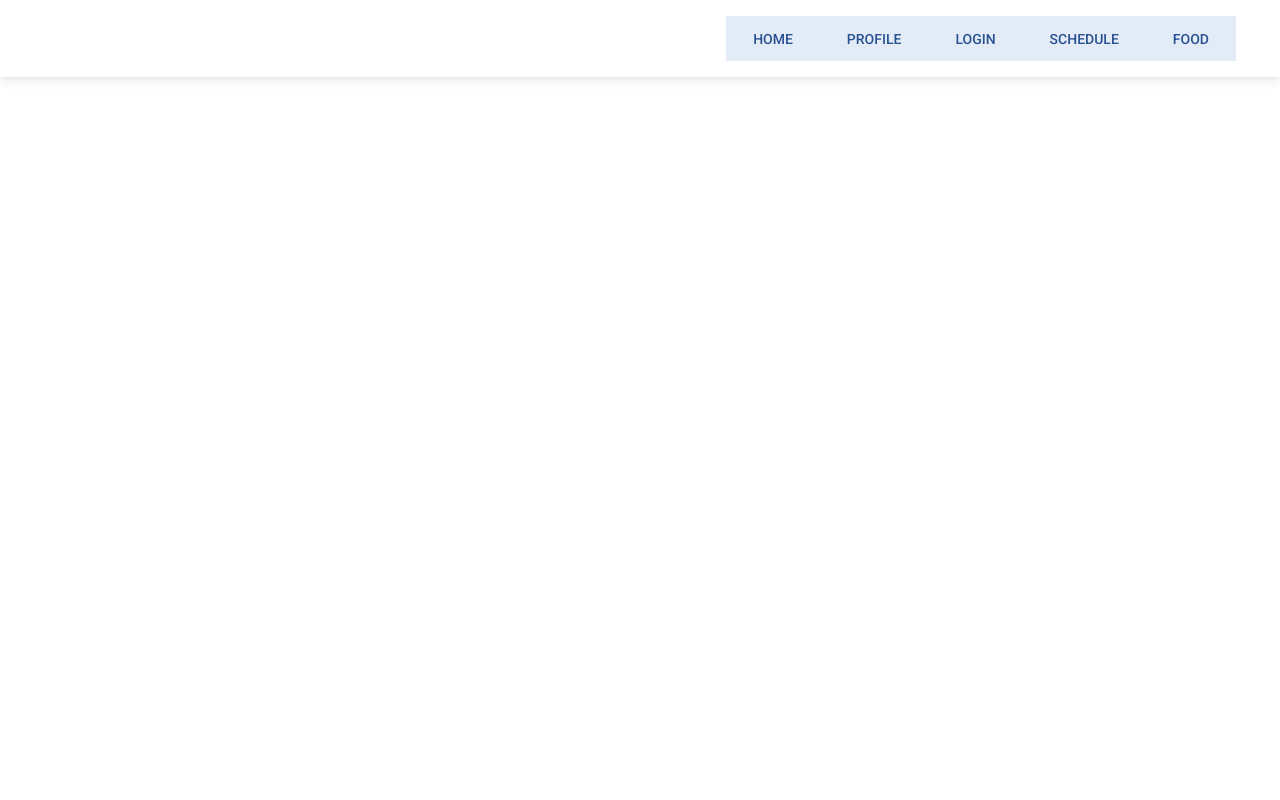
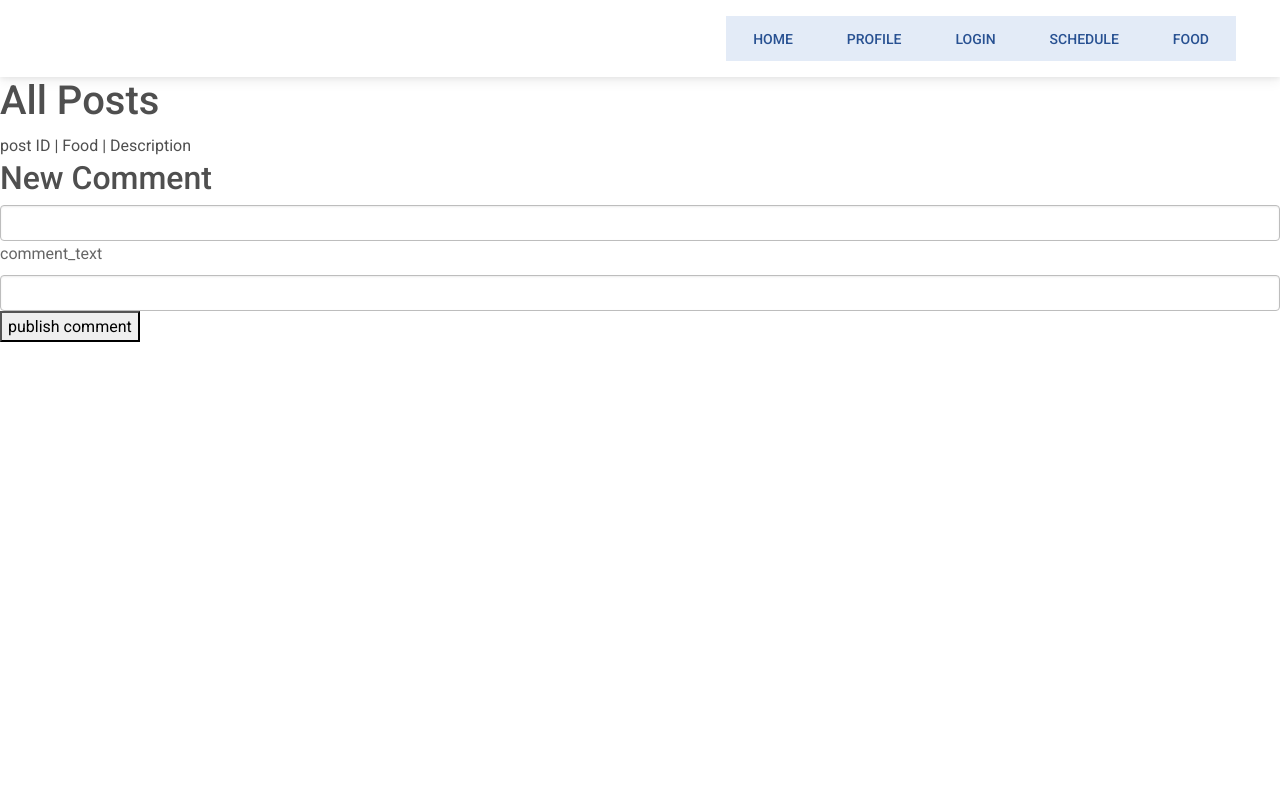
Before and after one commit to colemcanelly/csce310-final-project, a PHP site: page / in a window 1280 px wide. Run offline with PHP 8.4, Linux system fonts and the light colour scheme; data that the repository does not hold is empty; some libraries are stand-ins or nearby versions.

Commit message:
home page ig

```diff
--- a/index.php
+++ b/index.php
@@ -1,5 +1,78 @@
+<!-- written by Ian Beckett -->
 <?php
     $title = 'Home Page';
     $childView = 'views/_index.php';
     include('layouts/default.php');
 ?>
+
+<section>
+<h1>All Posts</h1>
+</section>
+<?php
+    echo "post ID | Food | Description<br>";
+    # list my posts ordered by reverse id (recent) WIP
+    $post_q = "select * from post where flag = 0 order by post_id desc";
+    $post_r = mysqli_query($conn, $post_q);
+    if ($post_r->num_rows > 0) { # apparently returns true even on empty set; find alternative
+        while($post_row = $post_r->fetch_assoc()) {
+            $food_q = "select food_name from food where food_id = ".$post_row["food_id"];
+            $food_r = mysqli_query($conn, $food_q);
+            $food_row = $food_r->fetch_assoc();
+            echo $post_row["post_id"]." | ".$food_row["food_name"]." | ".$post_row["post_desc"]."<br>";
+            # show comments below the post
+            $comment_q = "select * from comment where post_id = ".$post_row["post_id"]." order by comment_id";
+            $comment_r = mysqli_query($conn, $comment_q);
+            if ($comment_r->num_rows > 0) { # apparently returns true even on empty set; find alternative
+                echo "comments:<br>";
+                while($comment_row = $comment_r->fetch_assoc()) {
+                    # fetch commenter's name
+                    $name_q = "select first_name, last_name from user where user_id = ".$comment_row["user_id"];
+                    $name_r = mysqli_query($conn, $name_q);
+                    $name_row = $name_r->fetch_assoc();
+                    echo $name_row["first_name"]." ".$name_row["last_name"]." : ";
+                    echo $comment_row["comment_text"]." ".$comment_row["emoji"]."<br>";
+                }
+            }
+        }
+    }
+?>
+
+<section>
+<h2>New Comment</h2>
+</section>
+<form autocomplete="on" method="post" action="" name="post-form">
+    <div>
+        <input type="text" id="post_id" name="post_id" class="form-control"/>
+        <label class="form-label" for="comment_text">comment_text</label>
+        <input type="text" id="comment_text" name="comment_text" class="form-control"/>
+        <!-- publish comment button -->
+        <button type="submit" name="publishComment" value="publishComment">publish comment</button>
+    </div>
+</form>
+<?php
+    if (isset($_POST['publishComment'])) {
+        # post data
+        if (empty($_POST['description'])) { $errors[] = 'description'; }
+        else { $description = mysqli_real_escape_string($conn, trim($_POST['description'])); }
+
+        # lookup food_id by food_name
+        $food = $_POST["new_post_food"];
+        $post_desc = $_POST["description"];
+        $food_id_q = mysqli_real_escape_string($conn, "select food_id from food");
+        $food_id_r = mysqli_query($conn, $food_id_q);
+        $food_id_row = $food_id_r->fetch_assoc();
+        $foodID = $food_id_row['food_id'];
+
+        if (!empty($errors)) {  # missing form data for expected request
+            echo 'error: missing the following form data: <p id = "error_msg">';
+            foreach($errors as $msg) {
+                echo " $msg";
+            }
+            echo '<br>try again</p>';
+        } else {  # send query to register new user
+            # publish new post
+            $publish_q = "insert into post values (NULL, '$uid', '$foodID', '$post_desc', 0);";
+            mysqli_query($conn, $publish_q);
+        }
+    }
+?>
--- a/profile.php
+++ b/profile.php
@@ -77,12 +77,12 @@
 <!-- food select -->
 <form autocomplete="on" method="post" action="" name="post-form">
     <div class="form-outline mb-4">
+        <label class="form-label" for="new_post_food">select your food</label>
         <input type="text" id="new_post_food" name= "new_post_food" class="form-control"/>
-        <label class="form-label" for="new_post_food">select your food</label>
     </div>
     <div>
+        <label class="form-label" for="description">description</label>
         <input type="text" id="description" name="description" class="form-control"/>
-        <label class="form-label" for="description">description</label>
         <!-- publish post button -->
         <button type="submit" name="publishPost" value="publishPost">post</button>
     </div>
```
